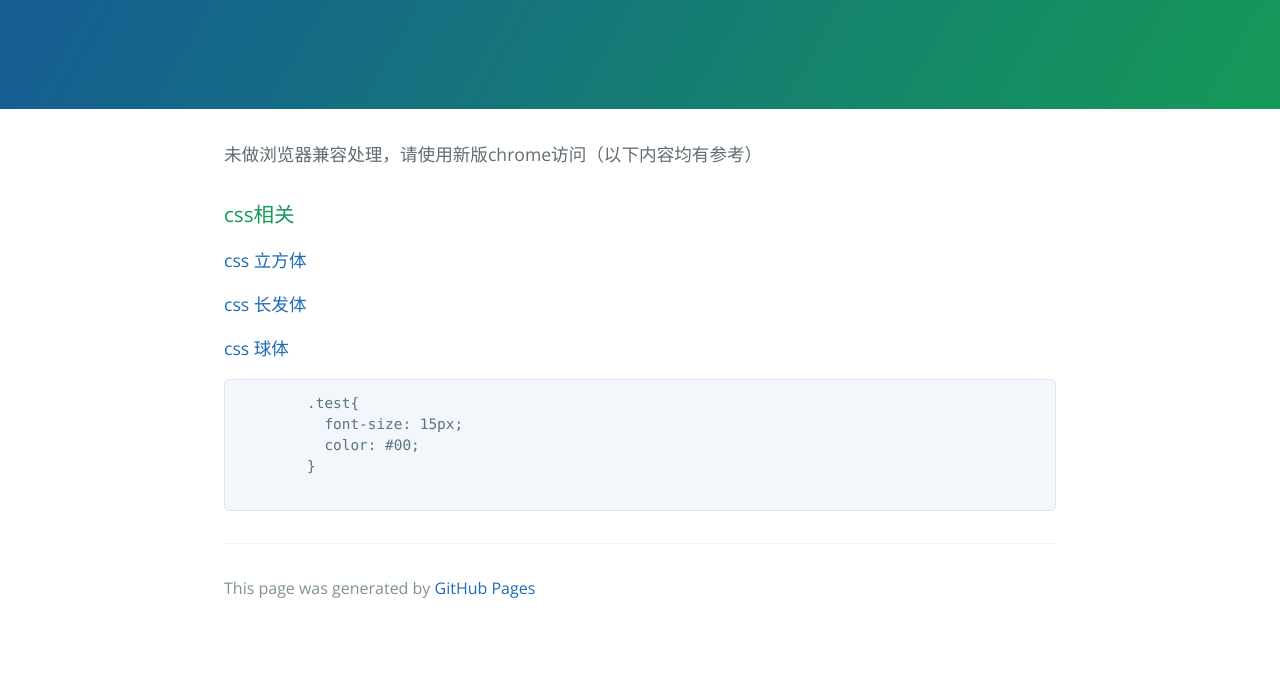
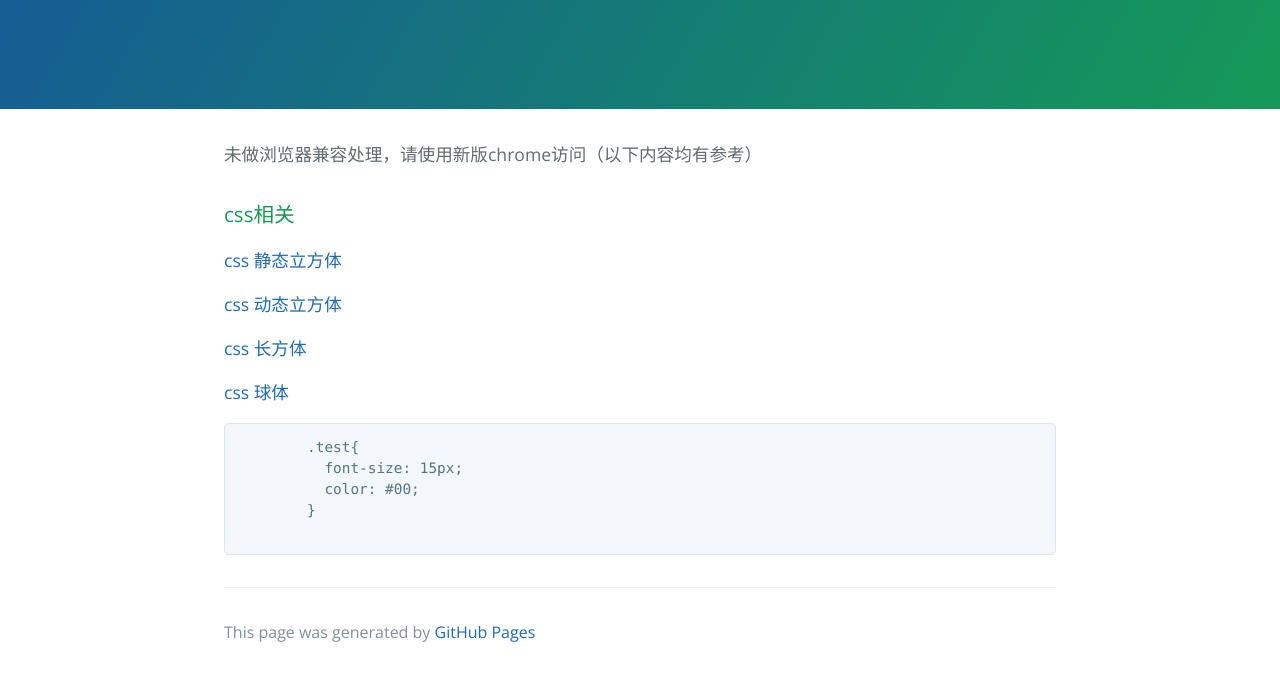
Before and after one commit to zyt-cloud/zyt-cloud.github.io, a plain HTML site: page index.html in a window 1280 px wide. Shown: the part 208-884 px from the top of the page. Before the commit the page ends 840 px from the top, so only its background shows below. Drawn offline with nearby package versions, Linux system fonts and the light colour scheme.

Commit message:
code commit

```diff
--- a/index.html
+++ b/index.html
@@ -18,8 +18,9 @@
     <section class="main-content">
       <p>未做浏览器兼容处理，请使用新版chrome访问（以下内容均有参考）</p>
       <h3>css相关</h3>
-      <p><a href="./html/li_fang_ti.html">css 立方体</a></p>
-      <p><a href="###">css 长发体</a></p>
+      <p><a href="./html/li_fang_ti.html">css 静态立方体</a></p>
+      <p><a href="./html/li_fang_ti.html">css 动态立方体</a></p>
+      <p><a href="###">css 长方体</a></p>
       <p><a href="###">css 球体</a></p>
       <pre>
         .test{
```
